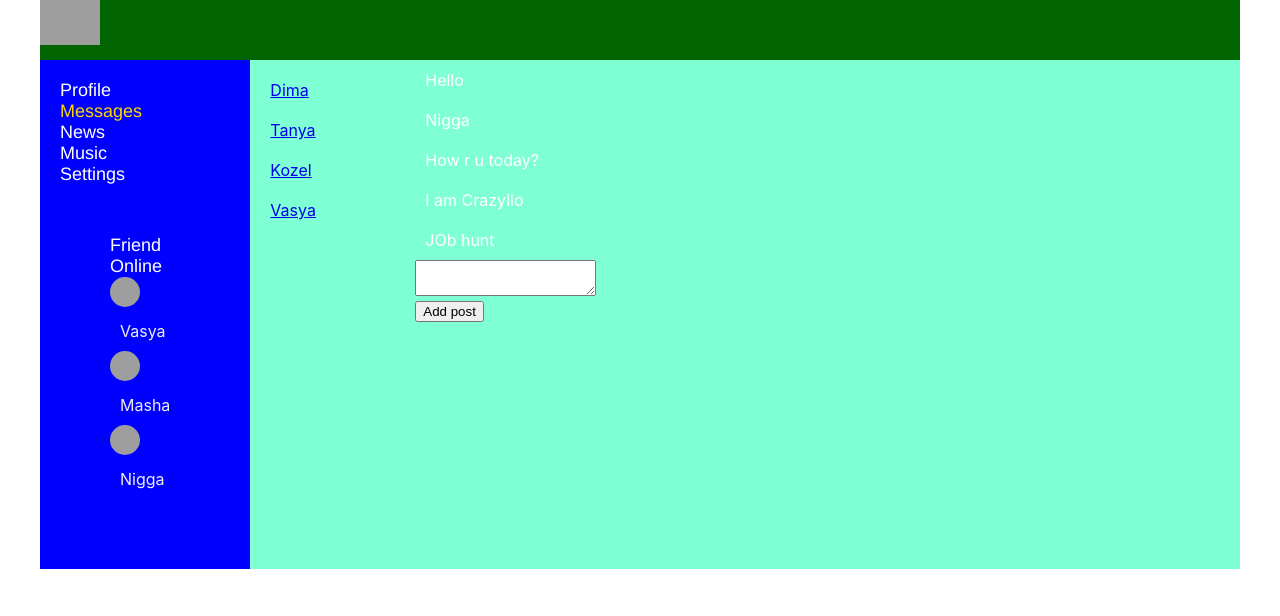
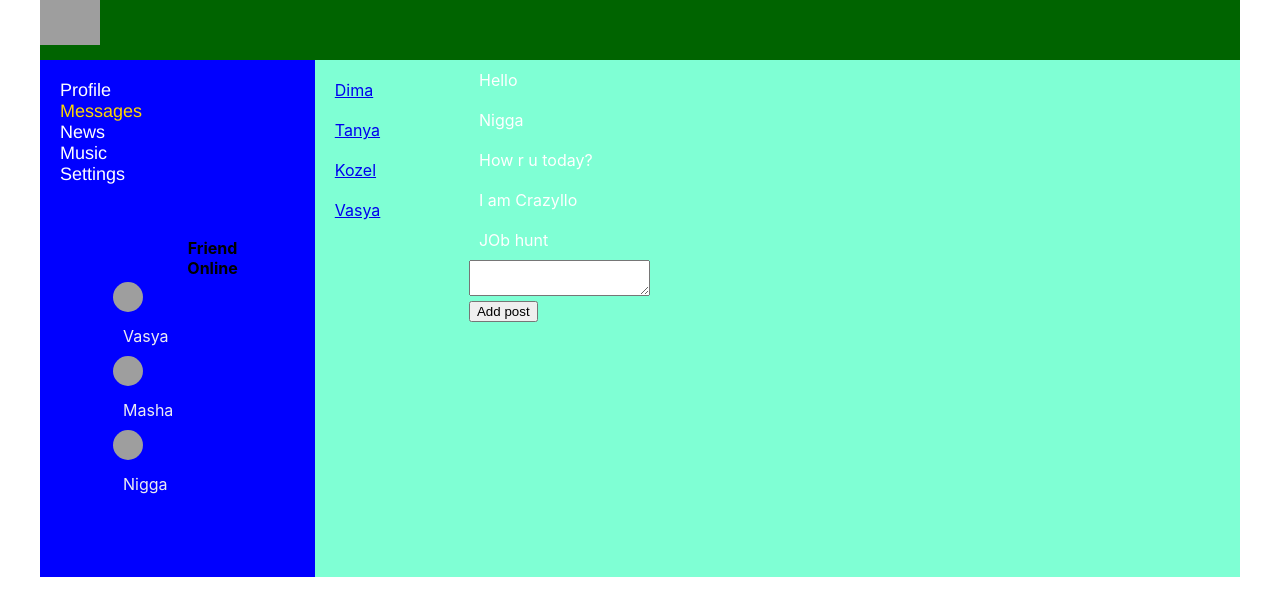
Before and after one commit to EvgenTen/social_network, a React (Create React App) app: page /dialogs in a window 1280 px wide. Shown: the top 616 px of the page. Built offline with nearby package versions, Linux system fonts and the light colour scheme; grey boxes are pictures that could not be loaded.

Commit message:
comments added

```diff
--- a/src/App.js
+++ b/src/App.js
@@ -12,12 +12,14 @@ const App = props => {
     <BrowserRouter>
       <div className="app-wrapper">
         <Header />
+        {/* lists with friends to navbar */}
         <Navbar friends={props.state.friendsBar} />
         <div class="app-wrapper-content">
           <Route
             path="/dialogs"
             render={() => (
               <Dialogs
+                // lists to dialogs page
                 dialogs={props.state.messagesPage.dialogs}
                 messages={props.state.messagesPage.messages}
               />
@@ -25,7 +27,13 @@ const App = props => {
           />
           <Route
             path="/profile"
-            render={() => <Profile posts={props.state.profilePage.posts} addPost={props.addPost} />}
+            render={() => (
+              <Profile
+                //index -> post -> profile -> myPosts
+                posts={props.state.profilePage.posts}
+                addPost={props.addPost}
+              />
+            )}
           />
         </div>
       </div>
--- a/src/components/Navbar/Navbar.jsx
+++ b/src/components/Navbar/Navbar.jsx
@@ -4,7 +4,6 @@ import { NavLink, BrowserRouter, Route } from "react-router-dom"
 import SideBar from "./SideBar/SideBar"
 
 const Navbar = props => {
-
   let friendsList = props.friends.friends.map(friend => (
     <SideBar name={friend.name} id={friend.id} imgUrl={friend.imgUrl} />
   ))
@@ -31,8 +30,16 @@ const Navbar = props => {
       </div>
       <div className={classes.bar}>
         <div className={classes.item}>
-          <a>Friend Online</a>
-          {friendsList}
+          <table>
+            <tr>
+              <th />
+              <th>Friend Online</th>
+              <th />
+            </tr>
+            <tr>
+              <td>{friendsList}</td>
+            </tr>
+          </table>
         </div>
       </div>
     </nav>
--- a/src/index.js
+++ b/src/index.js
@@ -2,7 +2,10 @@ import React from "react"
 import ReactDOM from "react-dom"
 import "./index.css"
 import App from "./App"
-import state, { addPost } from './redux/state';
+import state, { addPost } from "./redux/state"
 
-
-ReactDOM.render(<App state={state} addPost={addPost} />, document.getElementById("root"))
+// state goes to props in APP & addPost function
+ReactDOM.render(
+  <App state={state} addPost={addPost} />,
+  document.getElementById("root")
+)
```
Also changed, not shown: src/redux/state.js (+6 -3 lines).
